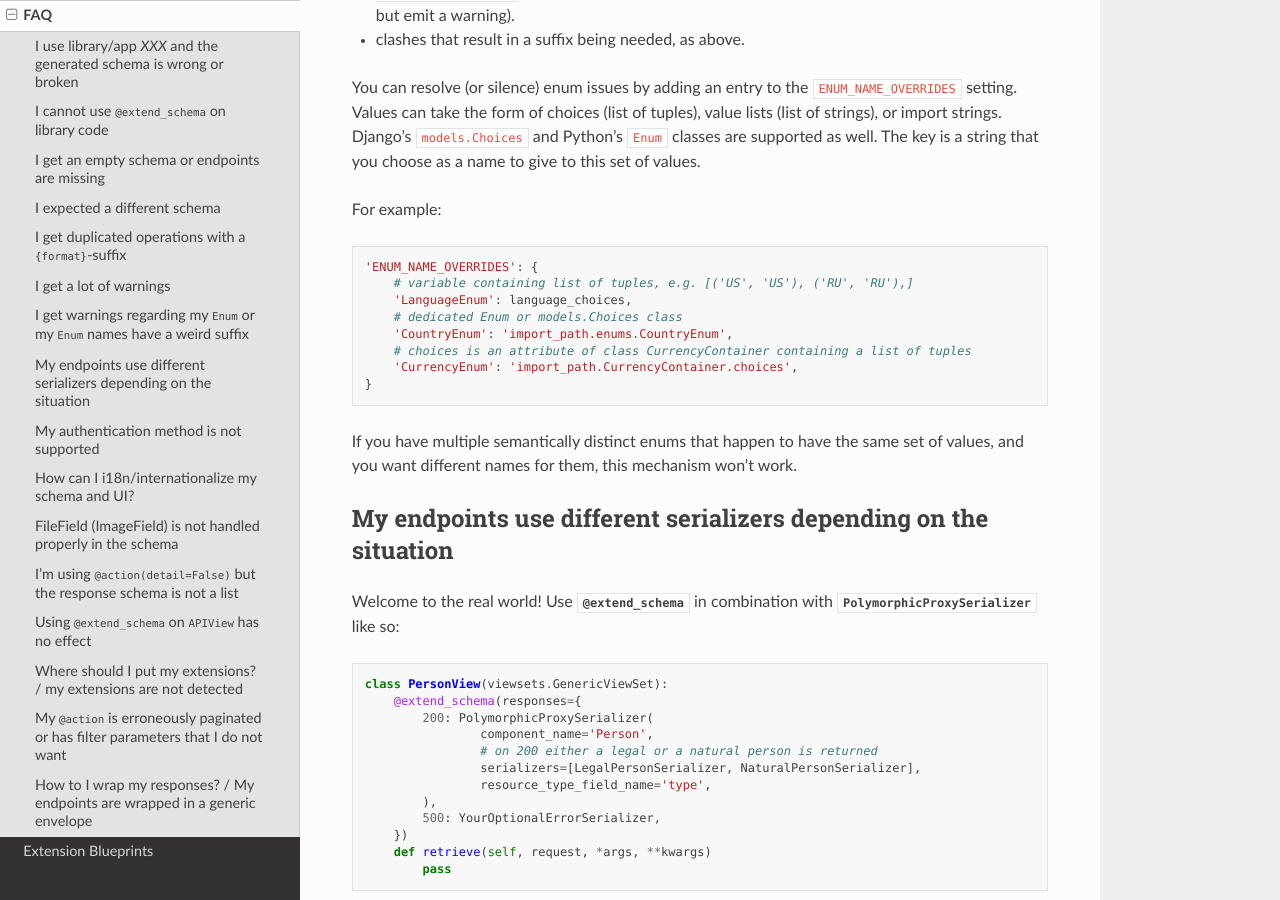
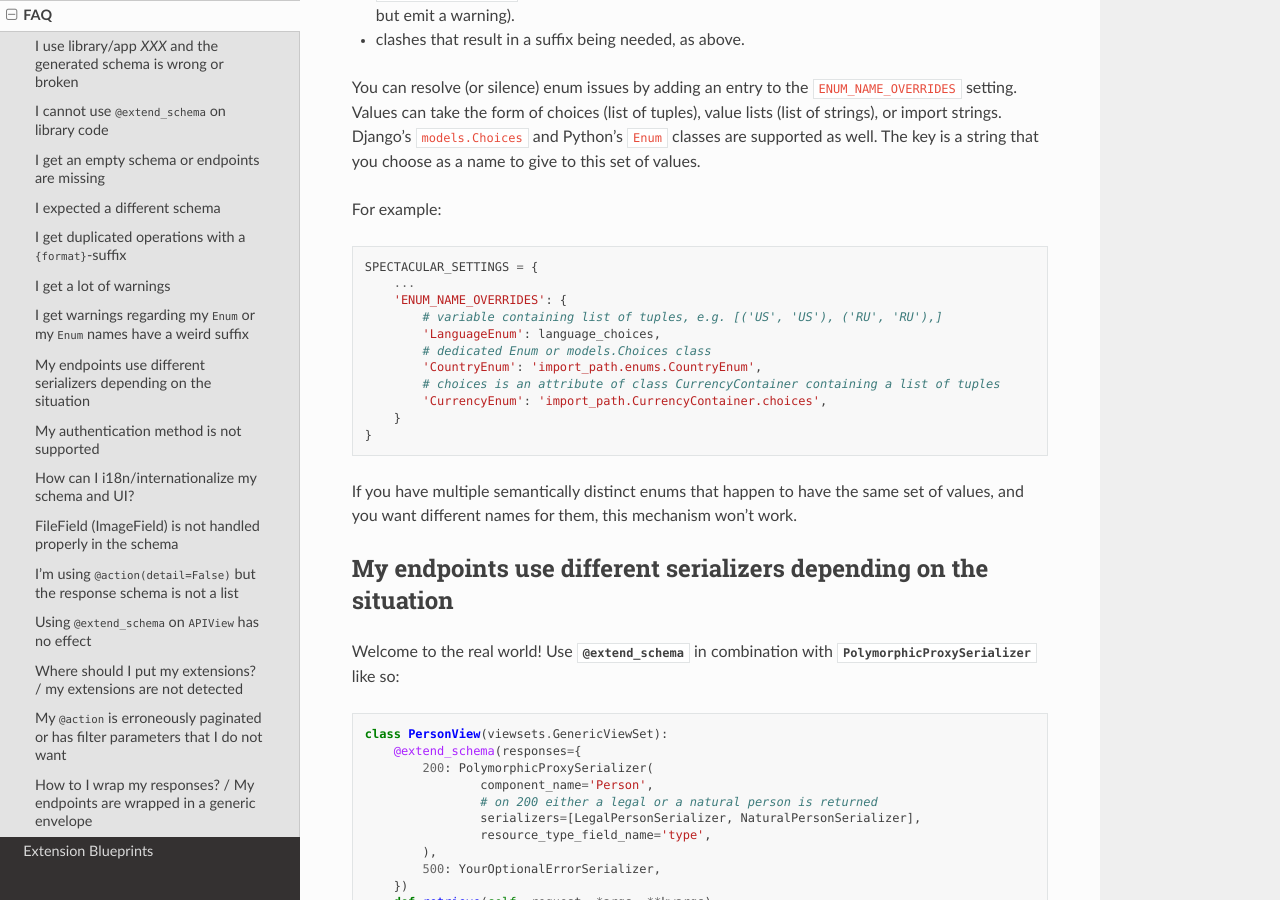
Before and after one commit to tfranzel/drf-spectacular, a Sphinx documentation site: the page built from docs/faq.rst, in a window 1280 px wide and 900 px high, scrolled down 1768 px. Built offline with Sphinx 7.4.7 and the Read the Docs theme 2.0.0, drawn with Linux system fonts in a browser that asks for light colours.

Commit message:
Make it cleared that ENUM_NAME_OVERRIDES is a key within SPECTACULAR_SETTINGS

```diff
--- a/docs/faq.rst
+++ b/docs/faq.rst
@@ -90,13 +90,16 @@ For example:
 
 .. code-block:: python
 
-    'ENUM_NAME_OVERRIDES': {
-        # variable containing list of tuples, e.g. [('US', 'US'), ('RU', 'RU'),]
-        'LanguageEnum': language_choices,
-        # dedicated Enum or models.Choices class
-        'CountryEnum': 'import_path.enums.CountryEnum',
-        # choices is an attribute of class CurrencyContainer containing a list of tuples
-        'CurrencyEnum': 'import_path.CurrencyContainer.choices',
+    SPECTACULAR_SETTINGS = {
+        ...
+        'ENUM_NAME_OVERRIDES': {
+            # variable containing list of tuples, e.g. [('US', 'US'), ('RU', 'RU'),]
+            'LanguageEnum': language_choices,
+            # dedicated Enum or models.Choices class
+            'CountryEnum': 'import_path.enums.CountryEnum',
+            # choices is an attribute of class CurrencyContainer containing a list of tuples
+            'CurrencyEnum': 'import_path.CurrencyContainer.choices',
+        }
     }
 
 If you have multiple semantically distinct enums that happen to have the same
```
